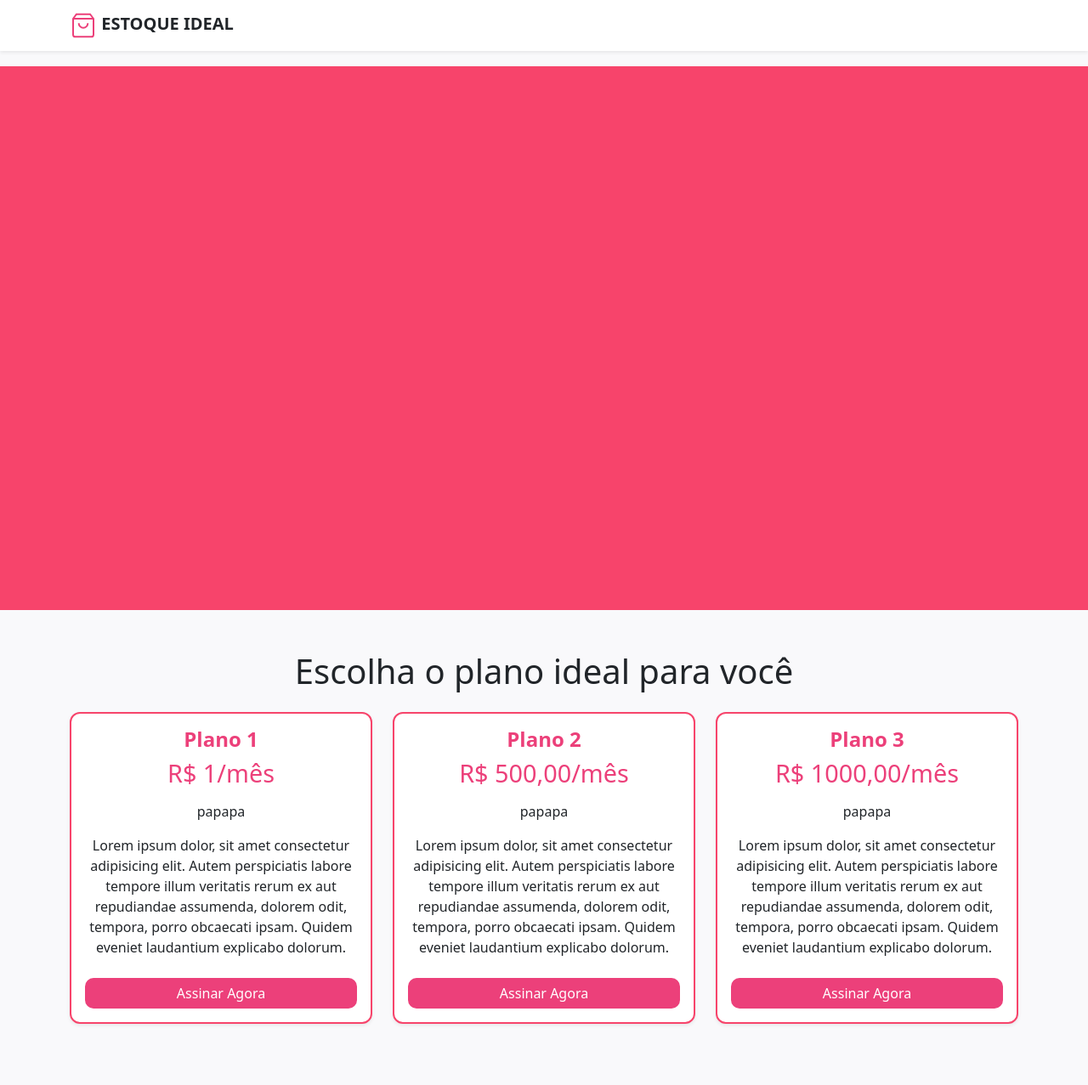
After one commit to DantonLRR/TIAPN-Estoque-PUC, a PHP site: page /pages/planos.php in a window 1280 px wide. The commit adds this page. Shown: the whole page at 85% size. Run offline with PHP 8.4, Linux system fonts and the light colour scheme.

Commit message:
adicao dos planos mudanca na nav bar

```diff
--- a/assets/navbar/navbar.php
+++ b/assets/navbar/navbar.php
@@ -1,5 +1,5 @@
     <nav class="navbar navbar-light bg-white shadow-sm fixed-top">
-        <div class="container d-flex justify-content-between align-items-center">
+        <div class="container mb-1 d-flex justify-content-between align-items-center">
             <a href="#" class="navbar-brand fw-bold text-dark">
                 <svg class="logo-icon" width="32" height="32" viewBox="0 0 24 24" fill="none" stroke="currentColor" stroke-width="1.5">
                     <path d="M6 2L3 6v14a2 2 0 0 0 2 2h14a2 2 0 0 0 2-2V6l-3-4z"></path>
--- /dev/null
+++ b/css/planos.css
@@ -0,0 +1,50 @@
+
+:root {
+  --pink: #F7446B;
+}
+/* container descritivo */
+.container-back{
+    background-color: var(--pink);
+    height: 40em;
+
+}
+
+/* Cards */
+.card {
+
+  border-radius: 12px;
+  border: 2px solid var(--pink);
+}
+
+
+.text-pink {
+  color: var(--pink) !important;
+}
+
+.card-price {
+  font-size: 1.8rem;
+  margin-bottom: 0.5rem;
+}
+
+
+.btn-pink {
+  background-color: var(--pink);
+  color: #fff;
+  border: none;
+  border-radius: 8px;
+  transition: all 0.2s ease;
+}
+
+.btn-pink:hover {
+  background-color: #d93c5f;
+  color: #fff;
+}
+
+/* Listas dentro dos cards */
+ul {
+  padding-left: 0;
+}
+
+li {
+  margin: 6px 0;
+}
--- a/css/style_Geral.css
+++ b/css/style_Geral.css
@@ -1,5 +1,8 @@
+
 body {
   background-color: #f9f9fb;
+  padding-top: 30px
+
 }
 
 .navbar {
--- a/css/style_dashboard.css
+++ b/css/style_dashboard.css
@@ -24,7 +24,6 @@ body {
     margin-bottom: 10px;
 }
 
-.card p {
-    font-size: 0.9rem;
-    color: #555;
+.card  {
+ border:#ec407a;
 }
--- a/index.php
+++ b/index.php
@@ -15,12 +15,11 @@
         <div class="container mt-5 pt-5">
             <h1 class="fw-bold display-5">Gerencie Seu Estoque de Roupas<br><span class="text-pink">Com Elegância</span></h1>
             <p class="text-muted mt-3">Sistema completo para controle de inventário, gestão de produtos e análise de vendas para sua loja de moda.</p>
-            <a href="cadastro.php" class="btn btn-pink mt-4 px-4 py-2">Começar Agora</a>
+            <a href="pages/planos.php" class="btn btn-pink mt-4 px-4 py-2">Começar Agora</a>
             <a href="pages/login.php" class="btn btn-pink mt-4 px-4 py-2">Entrar</a>
         </div>
     </section>
 
-    <!-- Cards -->
     <section class="features py-5">
         <div class="container">
             <div class="row g-4">
--- /dev/null
+++ b/pages/planos.php
@@ -0,0 +1,83 @@
+<!DOCTYPE html>
+<html lang="pt-BR">
+
+<head>
+  <meta charset="UTF-8">
+  <meta name="viewport" content="width=device-width, initial-scale=1.0">
+  <title>Estoque Ideal - Planos</title>
+  <link href="https://cdn.jsdelivr.net/npm/bootstrap@5.3.3/dist/css/bootstrap.min.css" rel="stylesheet">
+  <link rel="stylesheet" href="../css/planos.css" ">
+    <link rel="stylesheet" href="../css/style_Geral.css">
+</head>
+
+<body>
+  <?php include('../assets/navbar/navbar.php'); ?>
+
+  <div class ="container-back mt-5 ">
+
+  </div>
+
+  <div class="container my-5">
+    <h1 class="text-center mb-4">Escolha o plano ideal para você</h1>
+
+    <div class="row justify-content-center">
+      <!-- Planos -->
+      <div class="col-md-4 mb-4">
+        <div class="card h-100 shadow-sm border-pink">
+          <div class="card-body text-center">
+            <h4 class="card-title text-pink fw-bold">Plano 1</h4>
+            <h2 class="card-price text-pink">R$ 1/mês</h2>
+           <p class="card-text mt-3">
+              papapa
+            </p>
+            <ul class="list-unstyled mb-4">
+              <li>Lorem ipsum dolor, sit amet consectetur adipisicing elit. Autem perspiciatis labore tempore illum veritatis rerum ex aut repudiandae assumenda, dolorem odit, tempora, porro obcaecati ipsam. Quidem eveniet laudantium explicabo dolorum.</li>
+
+            </ul>
+            <a href="#" class="btn btn-pink w-100">Assinar Agora</a>
+          </div>
+        </div>
+      </div>
+
+
+      <div class="col-md-4 mb-4">
+        <div class="card h-100 shadow-sm border-pink">
+          <div class="card-body text-center">
+            <h4 class="card-title text-pink fw-bold">Plano 2</h4>
+            <h2 class="card-price text-pink">R$ 500,00/mês</h2>
+           <p class="card-text mt-3">
+              papapa
+            </p>
+            <ul class="list-unstyled mb-4">
+              <li>Lorem ipsum dolor, sit amet consectetur adipisicing elit. Autem perspiciatis labore tempore illum veritatis rerum ex aut repudiandae assumenda, dolorem odit, tempora, porro obcaecati ipsam. Quidem eveniet laudantium explicabo dolorum.</li>
+
+            </ul>
+            <a href="#" class="btn btn-pink w-100">Assinar Agora</a>
+          </div>
+        </div>
+      </div>
+
+
+      <div class="col-md-4 mb-4">
+        <div class="card h-100 shadow-sm border-pink">
+          <div class="card-body text-center">
+            <h4 class="card-title text-pink fw-bold">Plano 3</h4>
+            <h2 class="card-price text-pink">R$ 1000,00/mês</h2>
+            <p class="card-text mt-3">
+              papapa
+            </p>
+            <ul class="list-unstyled mb-4">
+              <li>Lorem ipsum dolor, sit amet consectetur adipisicing elit. Autem perspiciatis labore tempore illum veritatis rerum ex aut repudiandae assumenda, dolorem odit, tempora, porro obcaecati ipsam. Quidem eveniet laudantium explicabo dolorum.</li>
+
+            </ul>
+            <a href="#" class="btn btn-pink w-100">Assinar Agora</a>
+          </div>
+        </div>
+      </div>
+    </div>
+  </div>
+
+  <script src="https://cdn.jsdelivr.net/npm/bootstrap@5.3.3/dist/js/bootstrap.bundle.min.js"></script>
+</body>
+
+</html>
```
